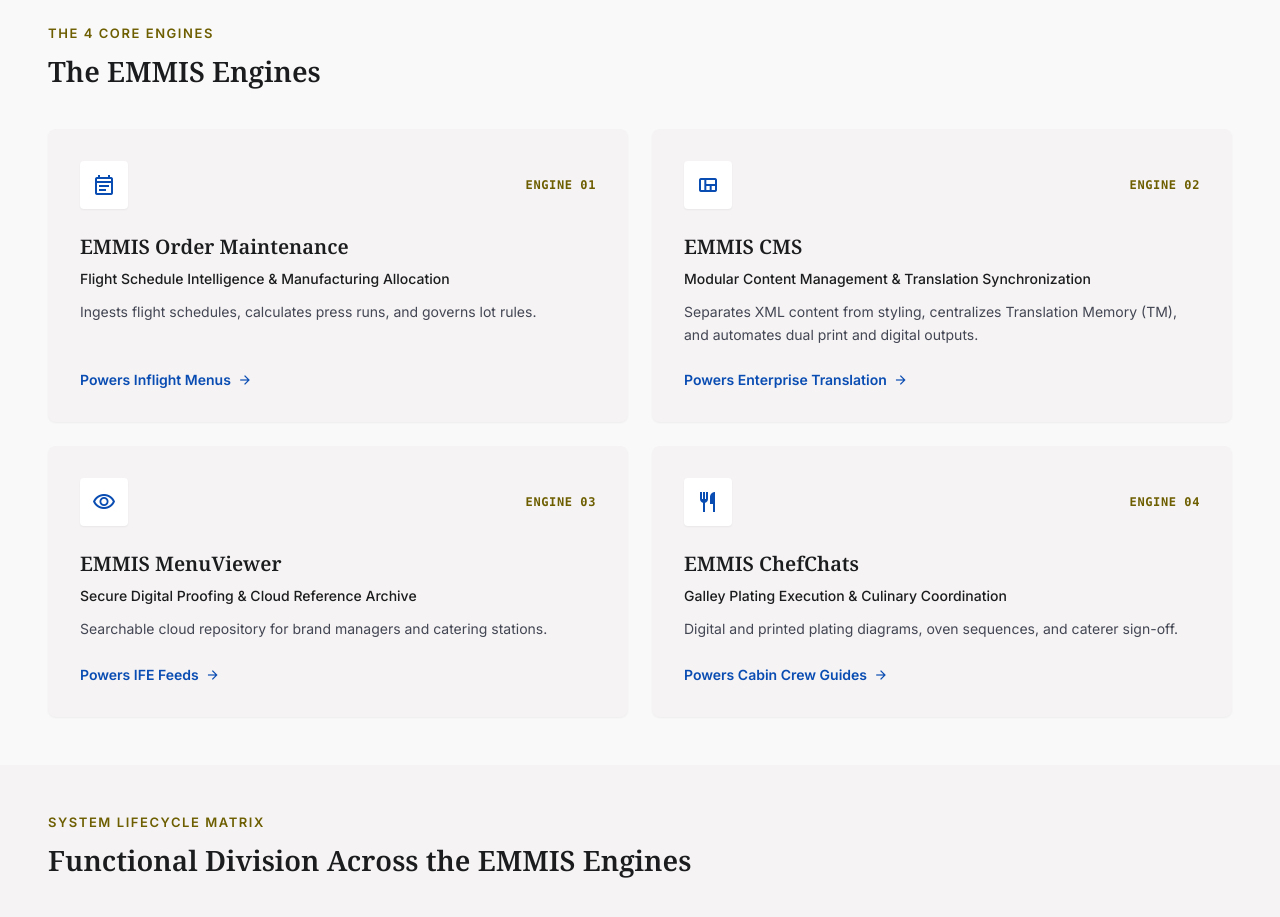
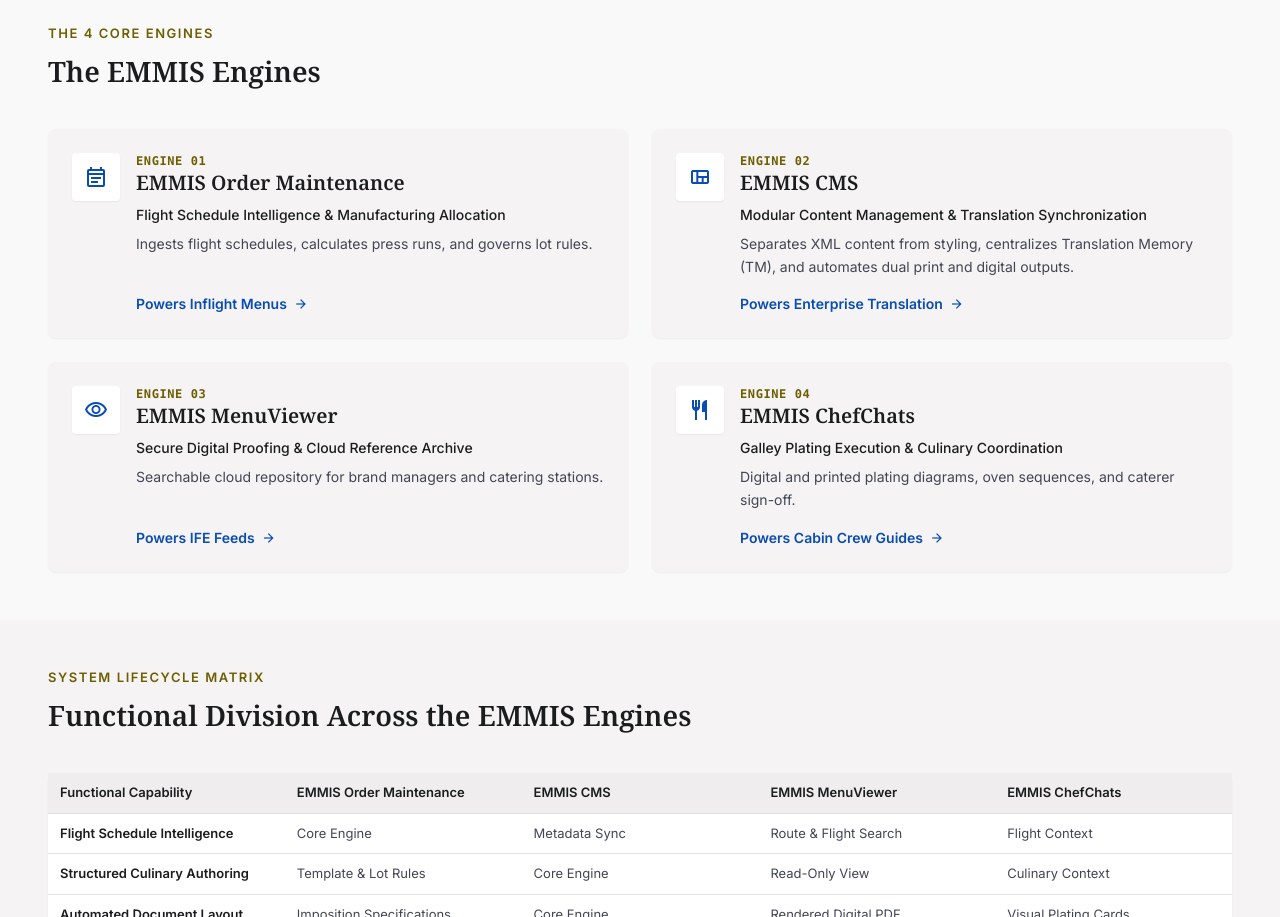
Before and after one commit to Adarsh2772/OWOS, a plain HTML site: page platform.html in a window 1280 px wide. Shown: the part 700-1617 px from the top of the page. Drawn offline with nearby package versions, Linux system fonts and the light colour scheme.

Commit message:
Cards space optimizarion

```diff
--- a/platform.html
+++ b/platform.html
@@ -76,45 +76,45 @@
 <h2 class="osc-h2">The EMMIS Engines</h2>
 </div>
 <div class="grid grid-cols-1 md:grid-cols-2 gap-6">
-<div class="p-8 rounded-xl bg-surface-container-low shadow-sm flex flex-col">
-<div class="flex items-center justify-between mb-6">
-<span class="w-12 h-12 rounded-lg bg-surface-container-lowest text-primary flex items-center justify-center shadow-sm"><span class="material-symbols-outlined text-2xl">event_note</span></span>
+<div class="p-6 rounded-xl bg-surface-container-low shadow-sm flex gap-4">
+<span class="w-12 h-12 rounded-lg bg-surface-container-lowest text-primary flex items-center justify-center shadow-sm shrink-0"><span class="material-symbols-outlined text-2xl">event_note</span></span>
+<div class="min-w-0 flex-1 flex flex-col">
 <span class="font-mono text-xs font-bold uppercase tracking-wider text-tertiary">Engine 01</span>
-</div>
 <h3 class="font-headline text-xl font-semibold text-on-surface mb-2">EMMIS Order Maintenance</h3>
-<p class="text-sm font-medium text-on-surface mb-3">Flight Schedule Intelligence &amp; Manufacturing Allocation</p>
-<p class="text-sm text-on-surface-variant leading-relaxed mb-6">Ingests flight schedules, calculates press runs, and governs lot rules.</p>
+<p class="text-sm font-medium text-on-surface mb-2">Flight Schedule Intelligence &amp; Manufacturing Allocation</p>
+<p class="text-sm text-on-surface-variant leading-relaxed mb-4">Ingests flight schedules, calculates press runs, and governs lot rules.</p>
 <a class="mt-auto inline-flex items-center gap-1.5 text-sm font-semibold text-primary hover:text-primary-container" href="solutions.html#inflight-menu-management">Powers Inflight Menus<span class="material-symbols-outlined text-base">arrow_forward</span></a>
 </div>
-<div class="p-8 rounded-xl bg-surface-container-low shadow-sm flex flex-col">
-<div class="flex items-center justify-between mb-6">
-<span class="w-12 h-12 rounded-lg bg-surface-container-lowest text-primary flex items-center justify-center shadow-sm"><span class="material-symbols-outlined text-2xl">view_quilt</span></span>
+</div>
+<div class="p-6 rounded-xl bg-surface-container-low shadow-sm flex gap-4">
+<span class="w-12 h-12 rounded-lg bg-surface-container-lowest text-primary flex items-center justify-center shadow-sm shrink-0"><span class="material-symbols-outlined text-2xl">view_quilt</span></span>
+<div class="min-w-0 flex-1 flex flex-col">
 <span class="font-mono text-xs font-bold uppercase tracking-wider text-tertiary">Engine 02</span>
-</div>
 <h3 class="font-headline text-xl font-semibold text-on-surface mb-2">EMMIS CMS</h3>
-<p class="text-sm font-medium text-on-surface mb-3">Modular Content Management &amp; Translation Synchronization</p>
-<p class="text-sm text-on-surface-variant leading-relaxed mb-6">Separates XML content from styling, centralizes Translation Memory (TM), and automates dual print and digital outputs.</p>
+<p class="text-sm font-medium text-on-surface mb-2">Modular Content Management &amp; Translation Synchronization</p>
+<p class="text-sm text-on-surface-variant leading-relaxed mb-4">Separates XML content from styling, centralizes Translation Memory (TM), and automates dual print and digital outputs.</p>
 <a class="mt-auto inline-flex items-center gap-1.5 text-sm font-semibold text-primary hover:text-primary-container" href="solutions.html#enterprise-translation">Powers Enterprise Translation<span class="material-symbols-outlined text-base">arrow_forward</span></a>
 </div>
-<div class="p-8 rounded-xl bg-surface-container-low shadow-sm flex flex-col">
-<div class="flex items-center justify-between mb-6">
-<span class="w-12 h-12 rounded-lg bg-surface-container-lowest text-primary flex items-center justify-center shadow-sm"><span class="material-symbols-outlined text-2xl">visibility</span></span>
+</div>
+<div class="p-6 rounded-xl bg-surface-container-low shadow-sm flex gap-4">
+<span class="w-12 h-12 rounded-lg bg-surface-container-lowest text-primary flex items-center justify-center shadow-sm shrink-0"><span class="material-symbols-outlined text-2xl">visibility</span></span>
+<div class="min-w-0 flex-1 flex flex-col">
 <span class="font-mono text-xs font-bold uppercase tracking-wider text-tertiary">Engine 03</span>
-</div>
 <h3 class="font-headline text-xl font-semibold text-on-surface mb-2">EMMIS MenuViewer</h3>
-<p class="text-sm font-medium text-on-surface mb-3">Secure Digital Proofing &amp; Cloud Reference Archive</p>
-<p class="text-sm text-on-surface-variant leading-relaxed mb-6">Searchable cloud repository for brand managers and catering stations.</p>
+<p class="text-sm font-medium text-on-surface mb-2">Secure Digital Proofing &amp; Cloud Reference Archive</p>
+<p class="text-sm text-on-surface-variant leading-relaxed mb-4">Searchable cloud repository for brand managers and catering stations.</p>
 <a class="mt-auto inline-flex items-center gap-1.5 text-sm font-semibold text-primary hover:text-primary-container" href="solutions.html#inflight-menu-management">Powers IFE Feeds<span class="material-symbols-outlined text-base">arrow_forward</span></a>
 </div>
-<div class="p-8 rounded-xl bg-surface-container-low shadow-sm flex flex-col">
-<div class="flex items-center justify-between mb-6">
-<span class="w-12 h-12 rounded-lg bg-surface-container-lowest text-primary flex items-center justify-center shadow-sm"><span class="material-symbols-outlined text-2xl">restaurant</span></span>
+</div>
+<div class="p-6 rounded-xl bg-surface-container-low shadow-sm flex gap-4">
+<span class="w-12 h-12 rounded-lg bg-surface-container-lowest text-primary flex items-center justify-center shadow-sm shrink-0"><span class="material-symbols-outlined text-2xl">restaurant</span></span>
+<div class="min-w-0 flex-1 flex flex-col">
 <span class="font-mono text-xs font-bold uppercase tracking-wider text-tertiary">Engine 04</span>
+<h3 class="font-headline text-xl font-semibold text-on-surface mb-2">EMMIS ChefChats</h3>
+<p class="text-sm font-medium text-on-surface mb-2">Galley Plating Execution &amp; Culinary Coordination</p>
+<p class="text-sm text-on-surface-variant leading-relaxed mb-4">Digital and printed plating diagrams, oven sequences, and caterer sign-off.</p>
+<a class="mt-auto inline-flex items-center gap-1.5 text-sm font-semibold text-primary hover:text-primary-container" href="solutions.html#inflight-menu-management">Powers Cabin Crew Guides<span class="material-symbols-outlined text-base">arrow_forward</span></a>
 </div>
-<h3 class="font-headline text-xl font-semibold text-on-surface mb-2">EMMIS ChefChats</h3>
-<p class="text-sm font-medium text-on-surface mb-3">Galley Plating Execution &amp; Culinary Coordination</p>
-<p class="text-sm text-on-surface-variant leading-relaxed mb-6">Digital and printed plating diagrams, oven sequences, and caterer sign-off.</p>
-<a class="mt-auto inline-flex items-center gap-1.5 text-sm font-semibold text-primary hover:text-primary-container" href="solutions.html#inflight-menu-management">Powers Cabin Crew Guides<span class="material-symbols-outlined text-base">arrow_forward</span></a>
 </div>
 </div>
 </div>
```
Also changed, not shown: solutions.html (+21 -21 lines).
